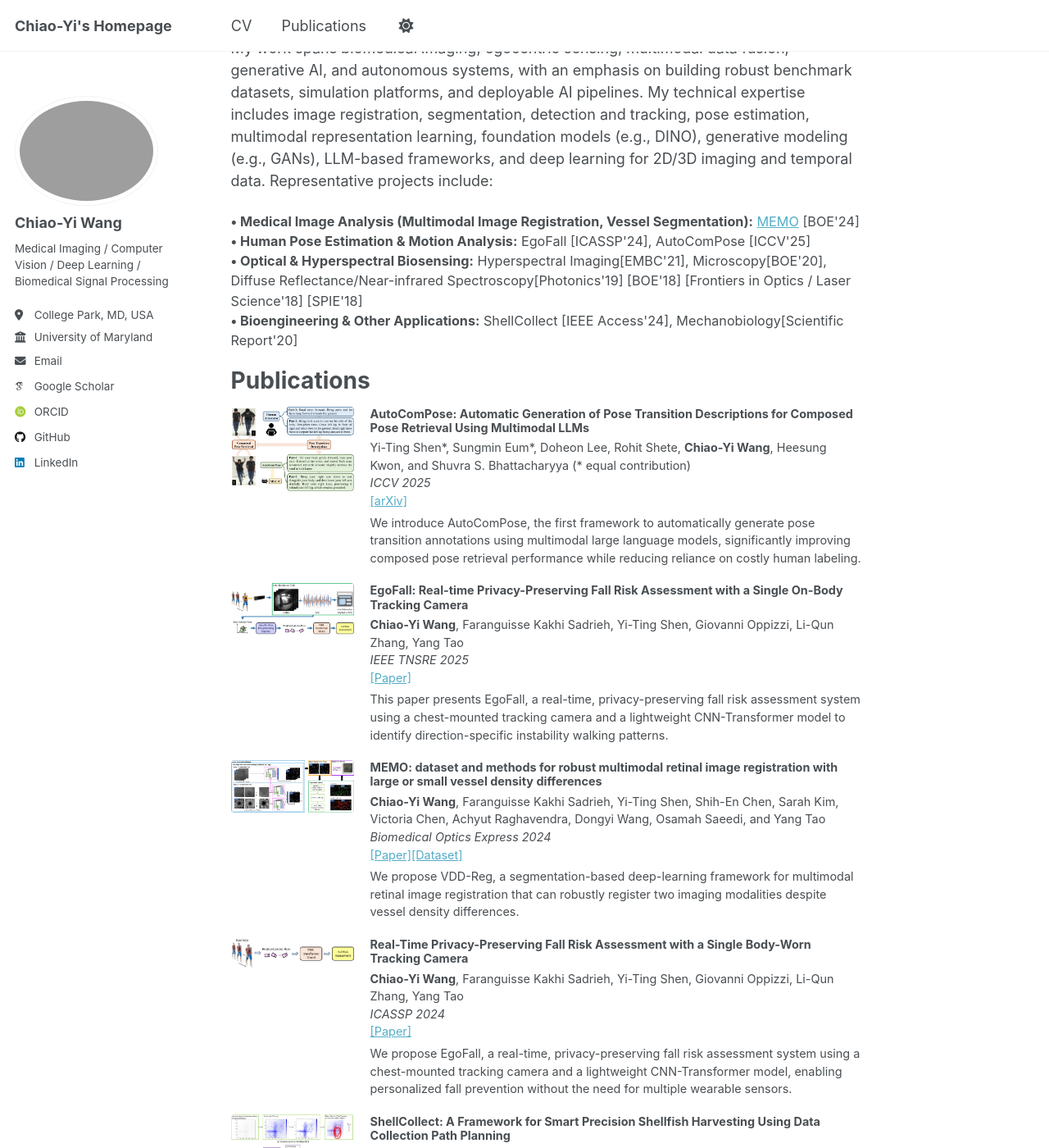
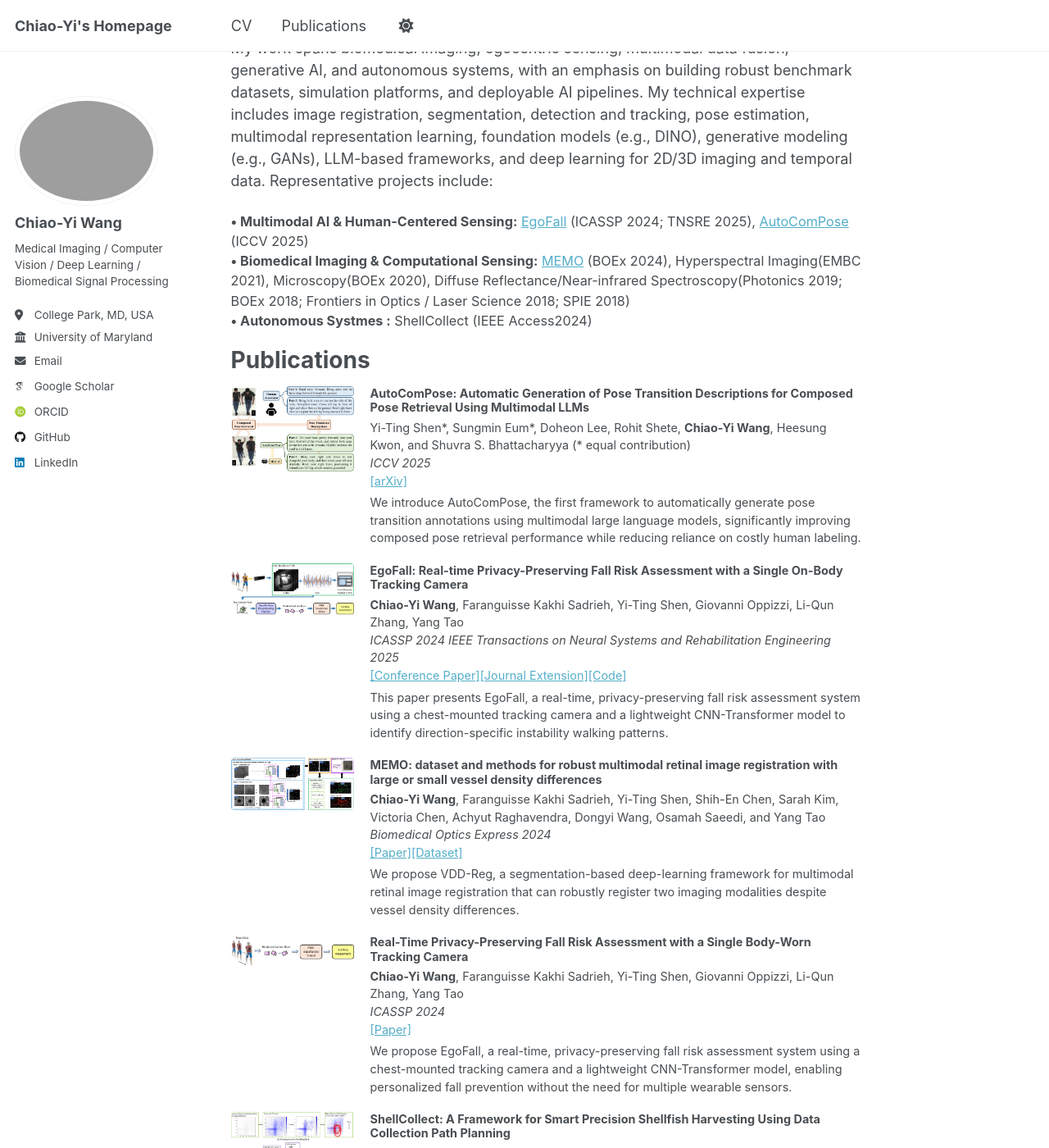
Before and after one commit to chiaoyiwang0424/chiaoyiwang0424.github.io, a Jekyll site: the page built from _pages/about.md, in a window 1280 px wide and 1400 px high, scrolled down 538 px. Shown: the whole window at 82% size. Built offline with Jekyll 4.4.1, drawn with Linux system fonts in a browser that asks for light colours; some web fonts are replaced.

Commit message:
add link

```diff
--- a/_pages/about.md
+++ b/_pages/about.md
@@ -23,10 +23,11 @@ My research focuses on applying <strong>machine learning and computer vision to
 -->
 
 <div style="font-size: 0.9em; margin-top: 0; margin-bottom: 20px;">
-<strong>&bull; Medical Image Analysis (Multimodal Image Registration, Vessel Segmentation):</strong> <a href="#memo">MEMO</a> [BOE'24]<br>
-<strong>&bull; Human Pose Estimation & Motion Analysis:</strong> EgoFall [ICASSP'24], AutoComPose [ICCV'25]<br>
-<strong>&bull; Optical & Hyperspectral Biosensing:</strong> Hyperspectral Imaging[EMBC'21], Microscopy[BOE'20], Diffuse Reflectance/Near-infrared Spectroscopy[Photonics'19] [BOE'18] [Frontiers in Optics / Laser Science'18] [SPIE'18]<br>
-<strong>&bull; Bioengineering & Other Applications:</strong> ShellCollect [IEEE Access'24], Mechanobiology[Scientific Report'20]<br>
+<strong>&bull; Multimodal AI & Human-Centered Sensing:</strong> <a href="#egofall">EgoFall</a> (ICASSP 2024; TNSRE 2025), <a href="#autocompose">AutoComPose</a> (ICCV 2025)<br>
+<strong>&bull; Biomedical Imaging & Computational Sensing:</strong> <a href="#memo">MEMO</a> (BOEx 2024), Hyperspectral Imaging(EMBC 2021), Microscopy(BOEx 2020), Diffuse Reflectance/Near-infrared Spectroscopy(Photonics 2019; BOEx 2018; Frontiers in Optics / Laser Science 2018; SPIE 2018)<br>
+<strong>&bull; Autonomous Systmes :</strong> ShellCollect (IEEE Access2024)<br>
+
+
 
 </div>
 
@@ -36,7 +37,7 @@ My research focuses on applying <strong>machine learning and computer vision to
 Publications
 ======
 
-<div style="display: flex; align-items: flex-start; margin-bottom: 20px; position: relative;">
+<div id="autocompose" style="display: flex; align-items: flex-start; margin-bottom: 20px; position: relative;">
   <img src="/images/autocompose.jpg" alt="AutoComPose" style="width: 150px; height: auto; margin-right: 20px; border-radius: 4px;" class="original-image">
   <div>
     <h3 style="margin: 0; font-size: 0.8em;">
@@ -59,7 +60,7 @@ Publications
 </div>
 
 
-<div style="display: flex; align-items: flex-start; margin-bottom: 20px; position: relative;">
+<div id="egofall" style="display: flex; align-items: flex-start; margin-bottom: 20px; position: relative;">
   <img src="/images/TNSREfig.jpg" alt="Memo" style="width: 150px; height: auto; margin-right: 20px; border-radius: 4px;" class="original-image">
   <div>
     <h3 style="margin: 0; font-size: 0.8em;">
@@ -68,9 +69,10 @@ Publications
     <p style="margin: 5px 0; font-size: 0.8em;">
       <strong>Chiao-Yi Wang</strong>, Faranguisse Kakhi Sadrieh, Yi-Ting Shen, Giovanni Oppizzi, Li-Qun Zhang, Yang Tao
       <br>
-      <em>IEEE TNSRE 2025</em>
+      <em>ICASSP 2024</em>
+      <em>IEEE Transactions on Neural Systems and Rehabilitation Engineering 2025</em>
       <br>
-      <a href="https://ieeexplore.ieee.org/document/11027155">[Paper]</a>
+      <a href="https://ieeexplore.ieee.org/abstract/document/10447770">[Conference Paper]</a><a href="https://ieeexplore.ieee.org/document/11027155">[Journal Extension]</a><a href="https://github.com/chiaoyiwang0424/EgoFall-IEEETNSRE2025">[Code]</a>
     </p>
     <p style="margin: 0; font-size: 0.8em;">
       This paper presents EgoFall, a real-time, privacy-preserving fall risk assessment system using a chest-mounted tracking camera and a lightweight CNN-Transformer model to identify direction-specific instability walking patterns.
```
